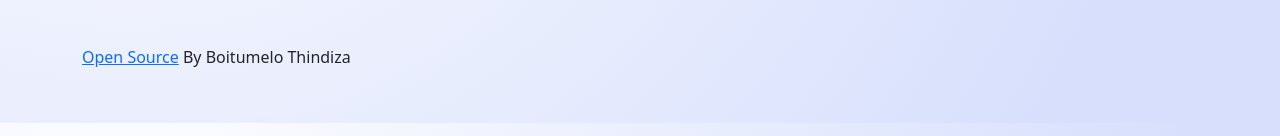
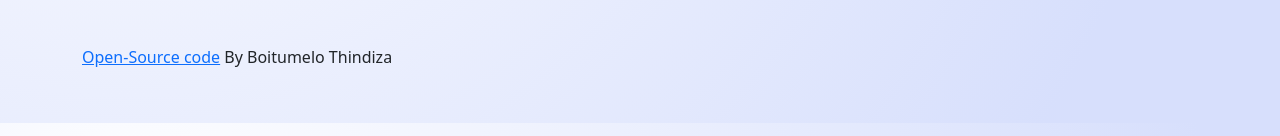
Before and after one commit to BThindiza/Weather-App-Project, a plain HTML site: page index.html in a window 1280 px wide. Shown: the part 587-723 px from the top of the page. Drawn offline with nearby package versions, Linux system fonts and the light colour scheme; no server answers; a web font is replaced by a local one.

Commit message:
Corrected spelling

```diff
--- a/index.html
+++ b/index.html
@@ -141,4 +141,4 @@
 <br>
 <br>
 <footer>
-  <a href="https://github.com/BThindiza/Weather-App-Project.git" target="_blank">Open Source</a>  By Boitumelo Thindiza </footer>
+  <a href="https://github.com/BThindiza/Weather-App-Project.git" target="_blank">Open-Source code</a> By Boitumelo Thindiza </footer>
```
